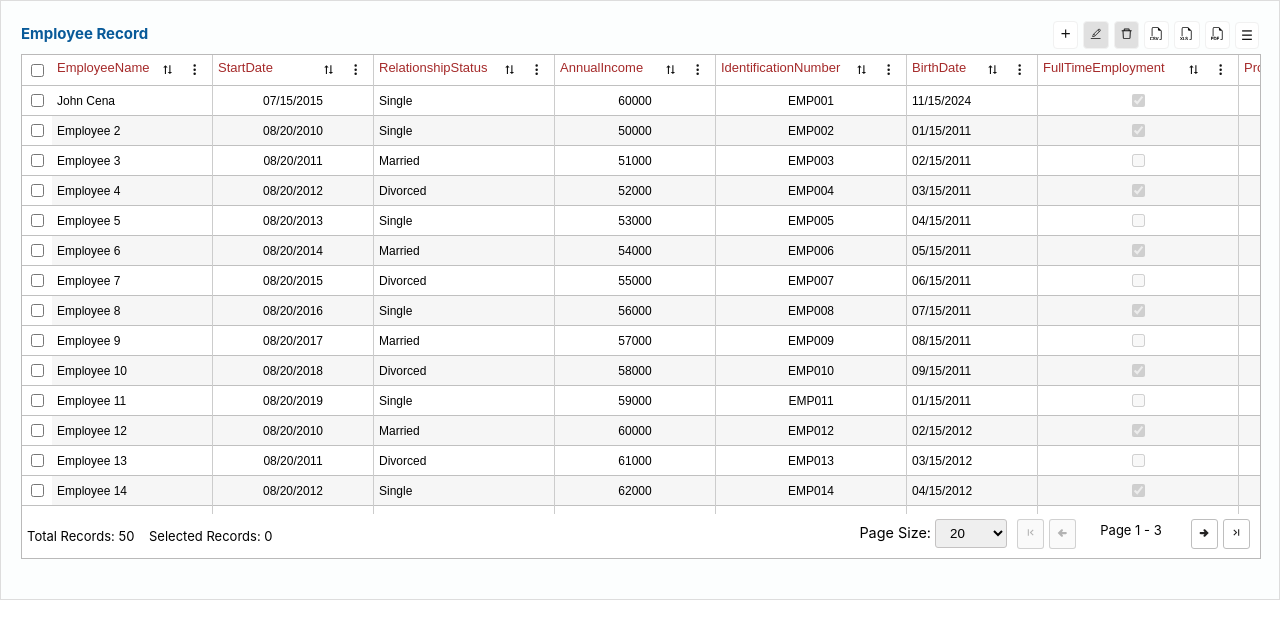
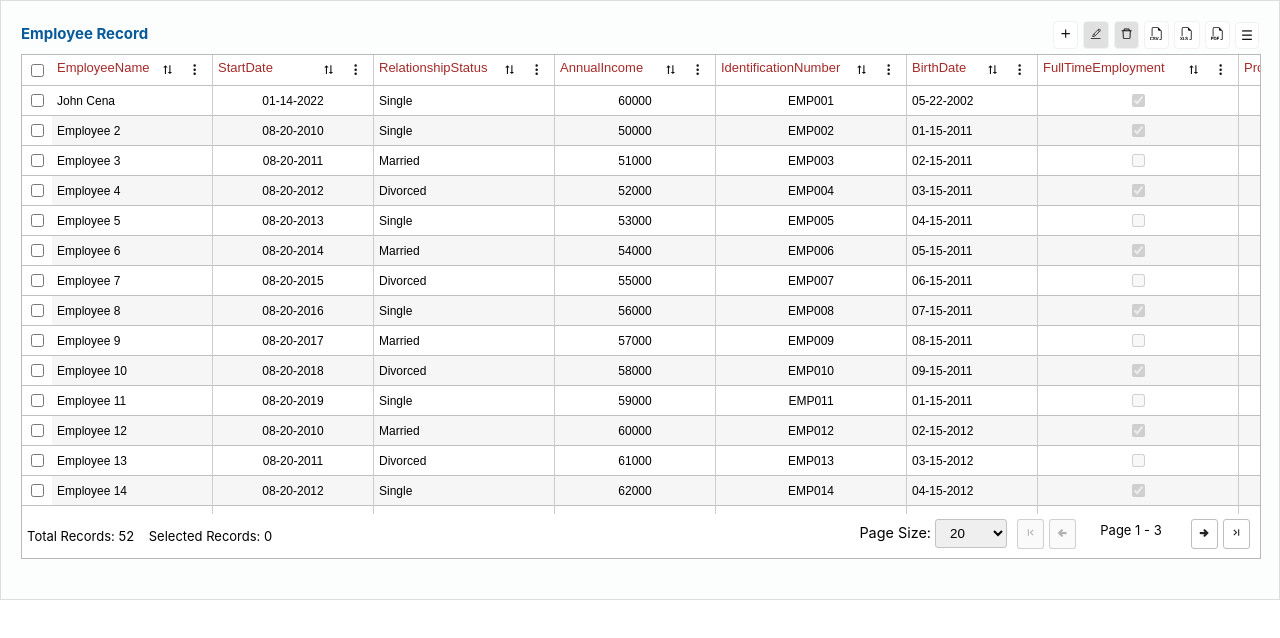
Before and after one commit to codematrixx008/Custom_DataGrid, a React (Create React App) app: page / in a window 1280 px wide. Shown: the top 638 px of the page. Built offline with nearby package versions, Linux system fonts and the light colour scheme.

Commit message:
Added date time formatting

```diff
--- a/src/Component/CallDataGrid/Data/Data.ts
+++ b/src/Component/CallDataGrid/Data/Data.ts
@@ -1,7 +1,12 @@
 export const title = "Employee Record";
 
 export const settings = {
-    dateFormat: "MM/DD/YYYY",
+    dateFormat: "MM-DD-YYYY",
+    // dateFormat: "YYYY-MM-DD",
+    //dateFormat: "DD-MM-YYYY",
+    // dateFormat: "MM/DD/YYYY",
+    // dateFormat: "YYYY/MM/DD",
+    // dateFormat: "DD/MM/YYYY",
     fontSize: 13,
     fontFamily: "sans-serif",
     color: 'brown',
@@ -52,54 +57,48 @@ export const listViewColumns = [
     { ColumnHeader: "RemoteWorkEligible", DataType: "boolean", Tooltip: false, Width: 180, isVisible: true, isEditable: true, isFreeze: false, Sorting: true, Filtering: true, ColumnOrder: 20, Alignment: "center" },
 ];
 
-const formatDate = (dateString: string) => {
-    const date = new Date(dateString);
-    if (isNaN(date.getTime())) return dateString;
-    return `${(date.getMonth() + 1).toString().padStart(2, '0')}/${date.getDate().toString().padStart(2, '0')}/${date.getFullYear()}`;
-};
-
 export const tableData = [
     {
         id: 1,
         EmployeeName: "John Cena",
-        BirthDate: formatDate("2024-11-15"),
+        BirthDate: "05-22-2002",
         RelationshipStatus: "Single",
         AnnualIncome: 60000,
         IdentificationNumber: "EMP001",
-        StartDate: formatDate("2015-07-15"),
+        StartDate: "01-14-2022",
         FullTimeEmployment: true,
         ProfessionalExperience: 9,
         WorkDepartment: "Sales",
-        RecentPromotionDate: formatDate("2023-02-10"),
+        RecentPromotionDate: "02-10-2023",
         ManagementPosition: false,
         JobPerformanceRating: 3.8,
         ContactEmail: "john.cena@example.com",
         PhoneNumber: "123-456-7890",
         EmergencyContact: "Jane Doe - 987-654-3210",
-        LastAccessDate: formatDate("2024-09-26"),
+        LastAccessDate: "09-26-2024",
         ActiveEmployeeStatus: true,
         BonusAmount: 5000,
         TaxBracket: "20%",
         RemoteWorkEligible: true
     },
-    ...Array.from({ length: 49 }, (_, i) => ({
+    ...Array.from({ length: 51 }, (_, i) => ({
         id: i + 2,
         EmployeeName: `Employee ${i + 2}`,
-        BirthDate: formatDate(`201${Math.floor(i / 10) + 1}-0${(i % 9) + 1}-15`),
+        BirthDate: `0${(i % 9) + 1}-15-201${Math.floor(i / 10) + 1}`,
         RelationshipStatus: ["Single", "Married", "Divorced"][i % 3],
         AnnualIncome: 50000 + (i * 1000),
         IdentificationNumber: `EMP${(i + 2).toString().padStart(3, '0')}`,
-        StartDate: formatDate(`201${i % 10}-08-20`),
+        StartDate: `08-20-201${i % 10}`,
         FullTimeEmployment: i % 2 === 0,
         ProfessionalExperience: (i % 15) + 1,
         WorkDepartment: ["IT", "HR", "Finance", "Marketing", "Sales"][i % 5],
-        RecentPromotionDate: formatDate(`202${i % 5}-05-10`),
+        RecentPromotionDate: `05-10-202${i % 5}`,
         ManagementPosition: i % 5 === 0,
         JobPerformanceRating: (Math.random() * 5).toFixed(1),
         ContactEmail: `employee${i + 2}@example.com`,
         PhoneNumber: `555-123-${(i % 900) + 100}`,
         EmergencyContact: `Person ${(i % 50) + 1} - 555-789-${(i % 900) + 100}`,
-        LastAccessDate: formatDate(`2024-09-${(i % 28) + 1}`),
+        LastAccessDate: `09-${(i % 28) + 1}-2024`,
         ActiveEmployeeStatus: i % 2 === 0,
         BonusAmount: Math.floor(Math.random() * 5000) + 1000,
         TaxBracket: ["10%", "15%", "20%", "25%"][i % 4],
--- a/src/Component/CustomComponent/CustomDataGrid.tsx
+++ b/src/Component/CustomComponent/CustomDataGrid.tsx
@@ -71,7 +71,7 @@ const CustomDataGrid = ({ title, settings, listViewColumns, data }: any) => {
   const [pageSize, setPageSize] = useState(20);
   const [currentPage, setCurrentPage] = useState(1);
   const rowsPerPage = 10;
-  const [sortedData, setSortedData] = useState(data);
+  const [sortedData, setSortedData] = useState([]);
   const [selectedsortedData, setSelectedSortedData] = useState(data);
   const totalPages = Math.ceil(sortedData.length / pageSize);
   const startIndex = (currentPage - 1) * rowsPerPage;
@@ -94,9 +94,11 @@ const CustomDataGrid = ({ title, settings, listViewColumns, data }: any) => {
   });
   const [editCell, setEditCell] = useState<{ rowId: number; ColumnHeader: string } | null>(null);
   const paginatedData = sortedData.slice((currentPage - 1) * pageSize, currentPage * pageSize);
+  // const paginatedData = []
   const isSelectAllChecked = selectedRows.length === paginatedData.length && paginatedData.length > 0;
   const filterDropdownRef = useRef<HTMLDivElement>(null);
   const popupColumnRef = useRef<HTMLDivElement>(null);
+
 
   useEffect(() => {
     if (columnFilterVisible) {
@@ -113,6 +115,69 @@ const CustomDataGrid = ({ title, settings, listViewColumns, data }: any) => {
     handlefiltersearch();
 
   }, [filters]);
+
+
+
+
+  // const formatDate = (date, targetFormat) => {
+  //   if (!date || !targetFormat) return date;
+  //   // Extract month, day, and year from MM-DD-YYYY format
+  //   const [month, day, year] = date.split("-");
+  //   if (targetFormat === "MM-DD-YYYY") return date;
+  //   if (targetFormat === "YYYY-MM-DD") return `${year}-${month}-${day}`;
+  //   if (targetFormat === "DD-MM-YYYY") return `${day}-${month}-${year}`;
+  //   return date; // Return as is if format is unknown
+  // };
+
+  const formatDate = (date, targetFormat) => {
+    if (!date || !targetFormat) return date;
+
+    // Handle both "-" and "/" as separators
+    const parts = date.split(/[-/]/);
+    if (parts.length !== 3 || parts.some(isNaN)) return date;
+
+    let [year, month, day] =
+      date.includes("/") ? [parts[2], parts[0], parts[1]] : [parts[2], parts[0], parts[1]]; // Default MM-DD-YYYY
+
+    // Convert based on target format
+    switch (targetFormat) {
+      case "MM-DD-YYYY":
+        return `${month}-${day}-${year}`;
+      case "MM/DD/YYYY":
+        return `${month}/${day}/${year}`;
+      case "YYYY-MM-DD":
+        return `${year}-${month}-${day}`;
+      case "YYYY/MM/DD":
+        return `${year}/${month}/${day}`;
+      case "DD-MM-YYYY":
+        return `${day}-${month}-${year}`;
+      case "DD/MM/YYYY":
+        return `${day}/${month}/${year}`;
+      default:
+        return date; // Return original if format is unknown
+    }
+  };
+
+  useEffect(() => {
+    if (!data || !settings?.dateFormat) return;
+
+    setSortedData(
+      data.map((item) => {
+
+        let formattedItem = { ...item };
+        listViewColumns.forEach(({ ColumnHeader, DataType }) => {
+          if (DataType === "date" && item[ColumnHeader]) {
+            formattedItem[ColumnHeader] = formatDate(item[ColumnHeader], settings.dateFormat);
+          }
+        });
+        return formattedItem;
+
+      })
+    );
+  }, [data, settings]);
+
+
+
 
 
   useEffect(() => {
@@ -1233,7 +1298,7 @@ const CustomDataGrid = ({ title, settings, listViewColumns, data }: any) => {
                             style={{
                               textAlign: col.Alignment,
                               minWidth: `${col.Width}px`,
-                              fontSize: settings.fontSize ? `${settings.fontSize-1}px` : 12,
+                              fontSize: settings.fontSize ? `${settings.fontSize - 1}px` : 12,
                               fontFamily: settings.fontFamily ? settings.fontFamily : 'system-ui',
                               borderRight: "1px solid #ccc",
                               ...frozenStyle
@@ -1261,20 +1326,49 @@ const CustomDataGrid = ({ title, settings, listViewColumns, data }: any) => {
                                 <>
                                   <input
                                     type="date"
-                                    defaultValue={
-                                      (() => {
-                                        const date = new Date(row[col.ColumnHeader]);
-                                        const year = date.getFullYear();
-                                        const month = String(date.getMonth() + 1).padStart(2, "0");
-                                        const day = String(date.getDate()).padStart(2, "0");
-                                        return `${year}-${month}-${day}`;
-                                      })()
-                                    }
+                                    defaultValue={(() => {
+                                      const dateStr = row[col.ColumnHeader]?.trim();
+                                      if (!dateStr) return "";
+
+                                      const parts = dateStr.split(/[-/]/);
+                                      if (parts.length !== 3 || parts.some(isNaN)) return "";
+
+                                      let [year, month, day] =
+                                        settings?.dateFormat === "DD-MM-YYYY" || settings?.dateFormat === "DD/MM/YYYY" ? [parts[2], parts[1], parts[0]] :
+                                          settings?.dateFormat === "MM-DD-YYYY" || settings?.dateFormat === "MM/DD/YYYY" ? [parts[2], parts[0], parts[1]] :
+                                            parts; // Default: YYYY-MM-DD or YYYY/MM/DD
+
+                                      year = Number(year);
+                                      month = String(Number(month)).padStart(2, "0");
+                                      day = String(Number(day)).padStart(2, "0");
+
+                                      return isNaN(year) || isNaN(Number(month)) || isNaN(Number(day)) ? "" :
+                                        `${year}-${month}-${day}`;
+                                    })()}
                                     className="editable-input"
-                                    onBlur={(e: any) => handleEditableInput(col.ColumnHeader, e.target.value)}
-                                    onKeyDown={(e: any) => e.key === "Enter" && handleEditableInput(col.ColumnHeader, e.target.value)}
+                                    onBlur={(e) => {
+                                      let [year, month, day] = e.target.value.split("-").map(Number);
+                                      if (isNaN(year) || isNaN(month) || isNaN(day)) return;
+
+                                      month = String(month).padStart(2, "0");
+                                      day = String(day).padStart(2, "0");
+
+                                      let formattedDate =
+                                        settings?.dateFormat === "DD-MM-YYYY" ? `${day}-${month}-${year}` :
+                                          settings?.dateFormat === "DD/MM/YYYY" ? `${day}/${month}/${year}` :
+                                            settings?.dateFormat === "MM-DD-YYYY" ? `${month}-${day}-${year}` :
+                                              settings?.dateFormat === "MM/DD/YYYY" ? `${month}/${day}/${year}` :
+                                                settings?.dateFormat === "YYYY/MM/DD" ? `${year}/${month}/${day}` :
+                                                  e.target.value; // Default: YYYY-MM-DD
+
+                                      handleEditableInput(col.ColumnHeader, formattedDate);
+                                    }}
+                                    onKeyDown={(e) => e.key === "Enter" && e.target.blur()}
                                   />
-                                  {console.log("col.ColumnHeader", col.ColumnHeader, row[col.ColumnHeader])}
+
+
+
+
                                 </>
                               ) : col.DataType === "boolean" ? (
                                 <input
```
